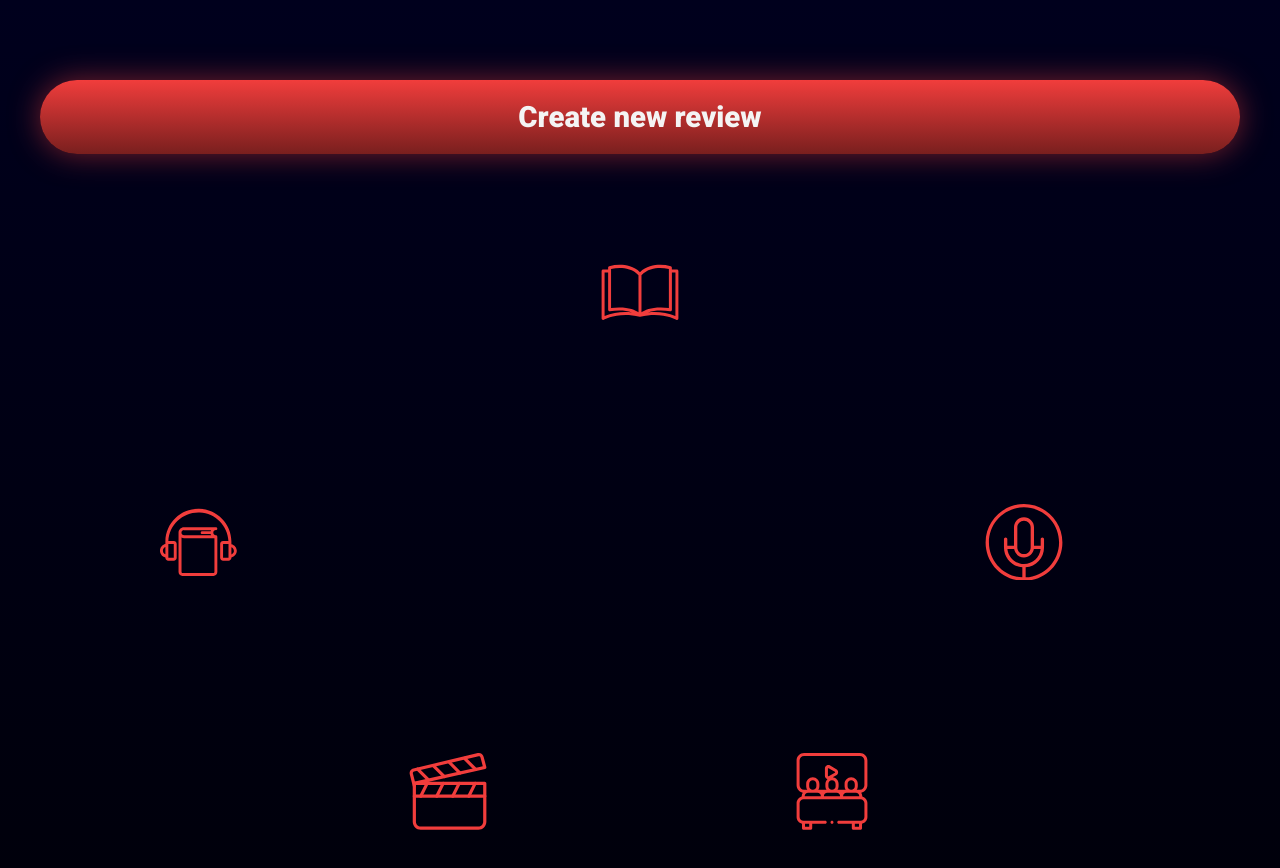
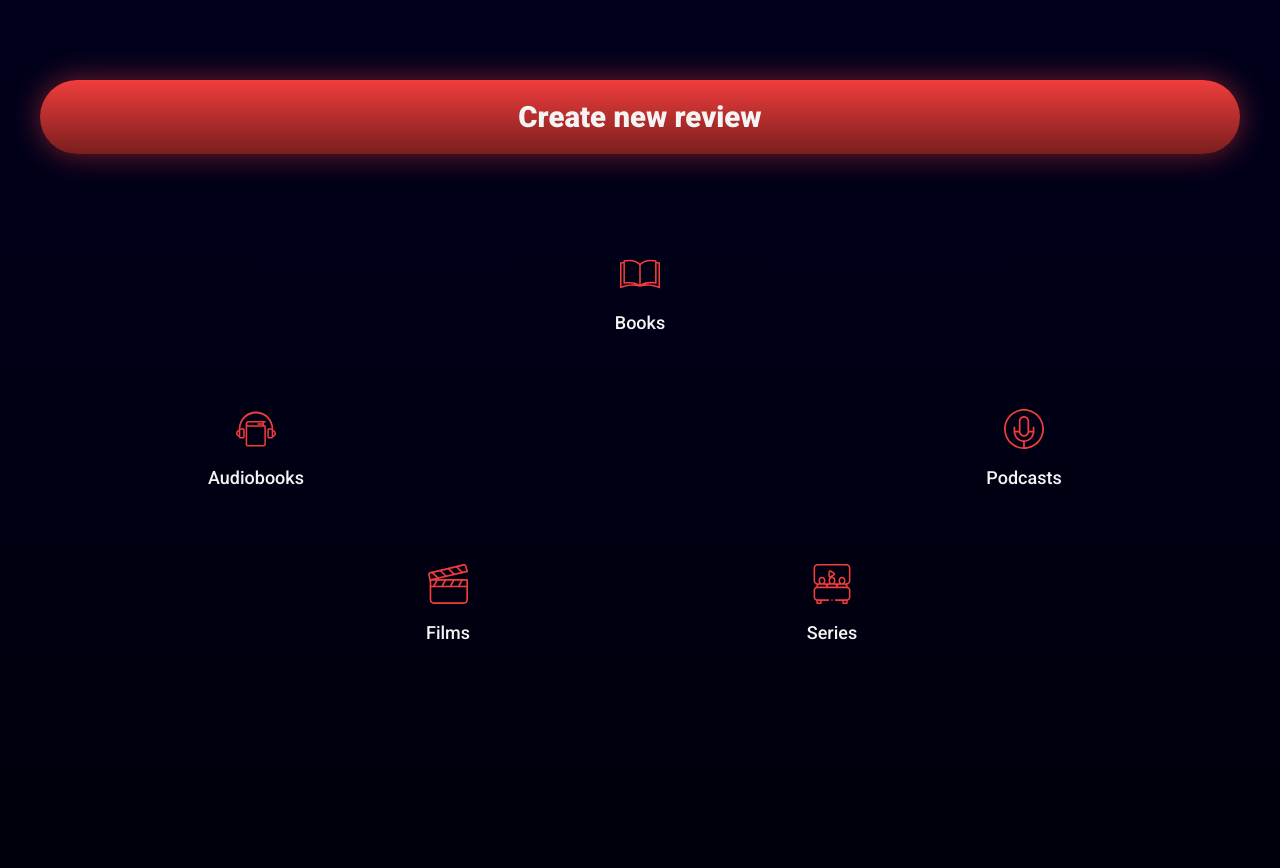
Before and after one commit to maximiliangustmann/capstone-project, a React (Create React App) app: page / in a window 1280 px wide. Shown: the top 868 px of the page. Built offline with nearby package versions, Linux system fonts and the light colour scheme.

Commit message:
Add text to Icons

```diff
--- a/src/components/NavIcons.js
+++ b/src/components/NavIcons.js
@@ -11,6 +11,7 @@ export default function NavIcons({ activeFilter }) {
   const history = useHistory()
   return (
     <IconWrapper>
+      <BookIconWrapper>
         <BookIcon
           data-cy="bookicon"
           onClick={() => {
@@ -18,6 +19,10 @@ export default function NavIcons({ activeFilter }) {
             activeFilter('Book')
           }}
         />
+        <p>Books</p>
+      </BookIconWrapper>
+
+      <AudiobookIconWrapper>
         <AudiobookIcon
           data-cy="audiobookicon"
           onClick={() => {
@@ -25,6 +30,10 @@ export default function NavIcons({ activeFilter }) {
             activeFilter('Audiobook')
           }}
         />
+        <p>Audiobooks</p>
+      </AudiobookIconWrapper>
+
+      <PodcastIconWrapper>
         <PodcastIcon
           data-cy="podcasticon"
           onClick={() => {
@@ -32,6 +41,10 @@ export default function NavIcons({ activeFilter }) {
             activeFilter('Podcast')
           }}
         />
+        <p>Podcasts</p>
+      </PodcastIconWrapper>
+
+      <FilmIconWrapper>
         <FilmIcon
           data-cy="filmicon"
           onClick={() => {
@@ -39,6 +52,10 @@ export default function NavIcons({ activeFilter }) {
             activeFilter('Film')
           }}
         />
+        <p>Films</p>
+      </FilmIconWrapper>
+
+      <SeriesIconWrapper>
         <SeriesIcon
           data-cy="seriesicon"
           onClick={() => {
@@ -46,6 +63,8 @@ export default function NavIcons({ activeFilter }) {
             activeFilter('Series')
           }}
         />
+        <p>Series</p>
+      </SeriesIconWrapper>
     </IconWrapper>
   )
 }
@@ -54,43 +73,76 @@ const IconWrapper = styled.div`
   display: grid;
   grid-template-columns: 0.15fr 0.15fr 0.15fr 0.15fr 0.15fr;
   grid-template-rows: 1fr 1fr 1fr;
-  row-gap: 30%;
+  row-gap: 20%;
   fill: var(--main-red);
   justify-content: center;
   margin-top: 100px;
+  color: var(--main-white);
+  font-size: 18px;
+  font-weight: 500;
+`
+
+const BookIconWrapper = styled.div`
+  grid-column: 3;
+  grid-row: 1;
+  display: flex;
+  flex-direction: column;
+  align-items: center;
 `
 
 const BookIcon = styled(Book)`
-  height: 100%;
-  width: 100%;
-  grid-column: 3;
-  grid-row: 1;
+  height: 40px;
+  width: 40px;
+`
+
+const AudiobookIconWrapper = styled.div`
+  grid-column: 1;
+  grid-row: 2;
+  display: flex;
+  flex-direction: column;
+  align-items: center;
 `
 
 const AudiobookIcon = styled(Audiobook)`
-  height: 100%;
-  width: 100%%;
-  grid-column: 1;
+  height: 40px;
+  width: 40px;
+`
+
+const PodcastIconWrapper = styled.div`
+  grid-column: 5;
   grid-row: 2;
+  display: flex;
+  flex-direction: column;
+  align-items: center;
 `
 
 const PodcastIcon = styled(Podcast)`
-  height: 100%;
-  width: 100%;
-  grid-column: 5;
-  grid-row: 2;
+  height: 40px;
+  width: 40px;
+`
+
+const FilmIconWrapper = styled.div`
+  grid-column: 2;
+  grid-row: 3;
+  display: flex;
+  flex-direction: column;
+  align-items: center;
 `
 
 const FilmIcon = styled(Film)`
-  height: 100%;
-  width: 100%;
-  grid-column: 2;
+  height: 40px;
+  width: 40px;
+`
+
+const SeriesIconWrapper = styled.div`
+  grid-column: 4;
   grid-row: 3;
+  display: flex;
+  flex-direction: column;
+  align-items: center;
 `
 
 const SeriesIcon = styled(Series)`
-  height: 100%;
-  width: 100%;
-  grid-column: 4;
-  grid-row: 3;
+  height: 40px;
+  width: 40px;
 `
```
Lines whose indentation alone changed are shown as unchanged.
